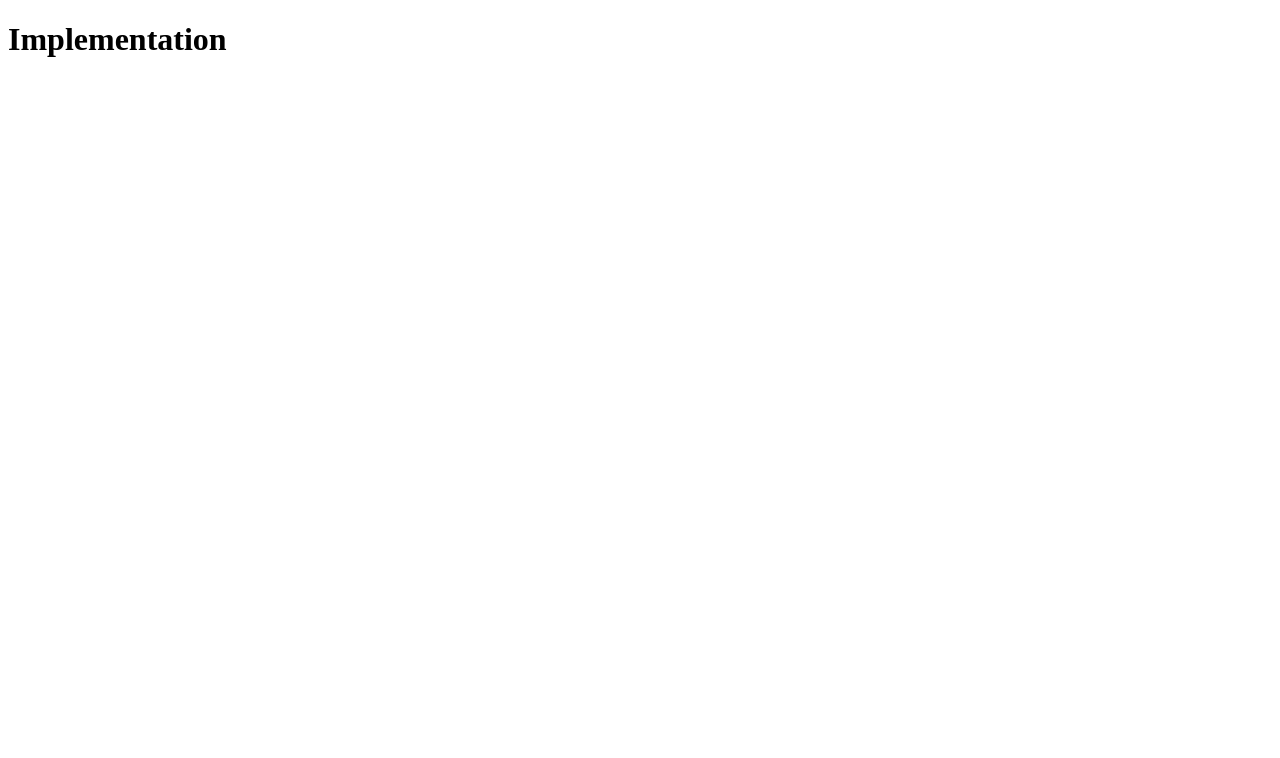
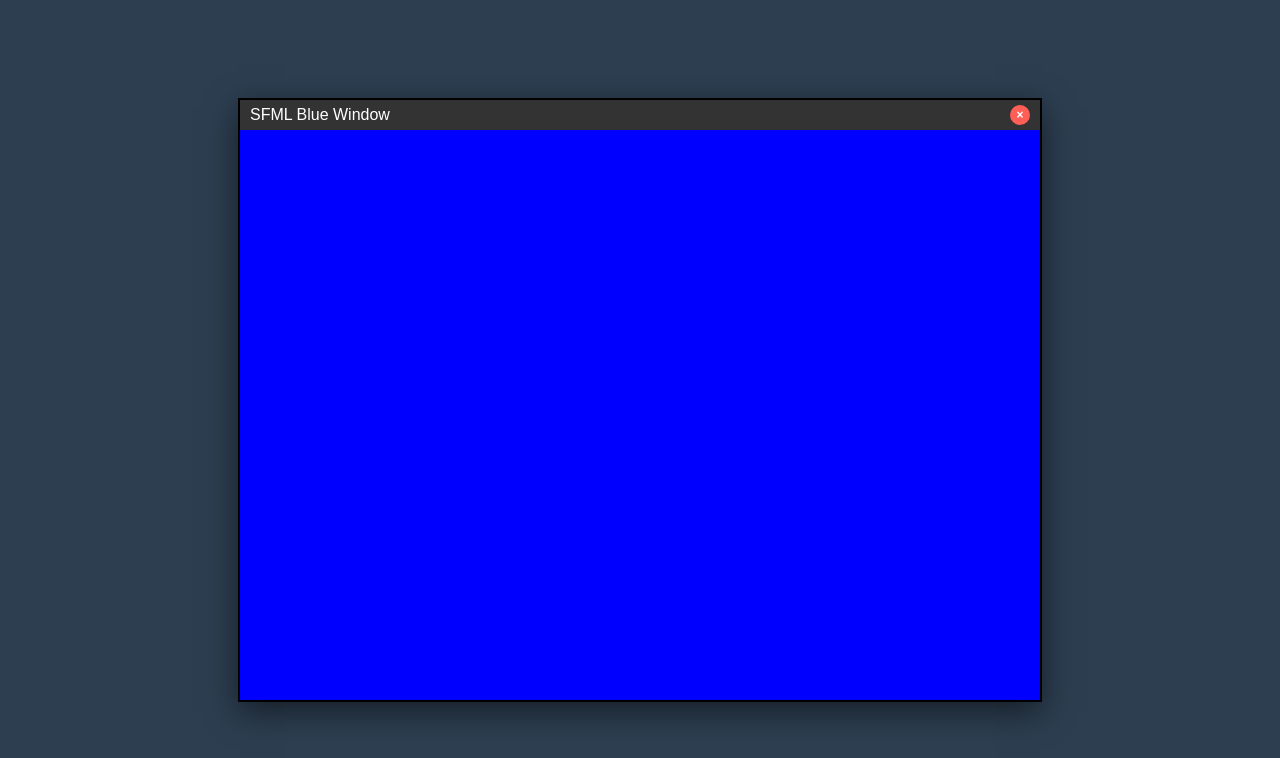
Before and after one commit to WebDesignerCameron/Implementation, a plain HTML site: page index.html in a window 1280 px wide. Drawn offline with Linux system fonts and the light colour scheme.

Commit message:
Add files via upload

```diff
--- a/index.html
+++ b/index.html
@@ -1,11 +1,86 @@
 <!DOCTYPE html>
-<html lang="en" >
-  <head>
-    <title>Implement</title>
-    <meta charset="UTF-8" >
+<html lang="en">
+<head>
+    <meta charset="UTF-8">
     <meta name="viewport" content="width=device-width, initial-scale=1.0">
-  </head>
-  <body>
-    <h1>Implementation</h1>
-  </body>
+    <title>SFML Blue Window (Web Version)</title>
+    <style>
+        body {
+            margin: 0;
+            padding: 0;
+            display: flex;
+            justify-content: center;
+            align-items: center;
+            height: 100vh;
+            background-color: #2c3e50;
+            font-family: sans-serif;
+        }
+        #window-container {
+            position: relative;
+            width: 800px;
+            height: 600px;
+            background-color: blue;
+            border: 2px solid #000;
+            box-shadow: 0 10px 30px rgba(0,0,0,0.5);
+        }
+        #title-bar {
+            height: 30px;
+            background-color: #333;
+            color: white;
+            display: flex;
+            justify-content: space-between;
+            align-items: center;
+            padding: 0 10px;
+            cursor: default;
+        }
+        #close-btn {
+            background-color: #ff5f56;
+            border: none;
+            color: white;
+            width: 20px;
+            height: 20px;
+            border-radius: 50%;
+            cursor: pointer;
+            display: flex;
+            justify-content: center;
+            align-items: center;
+            font-size: 12px;
+            font-weight: bold;
+        }
+        #close-btn:hover {
+            background-color: #ff3b30;
+        }
+        #content {
+            width: 100%;
+            height: calc(100% - 30px);
+            background-color: blue;
+        }
+        #hidden-msg {
+            display: none;
+            color: white;
+            text-align: center;
+            margin-top: 50px;
+        }
+    </style>
+</head>
+<body>
+    <div id="window-container">
+        <div id="title-bar">
+            <span>SFML Blue Window</span>
+            <button id="close-btn" onclick="closeWindow()">×</button>
+        </div>
+        <div id="content"></div>
+    </div>
+    <div id="hidden-msg">
+        <h1>Window Closed</h1>
+        <p>Refresh the page to reopen the window.</p>
+    </div>
+
+    <script>
+        function closeWindow() {
+            document.getElementById('window-container').style.display = 'none';
+            document.getElementById('hidden-msg').style.display = 'block';
+        }
+    </script>
+</body>
 </html>
```
Also changed, not shown: 1 other file.
